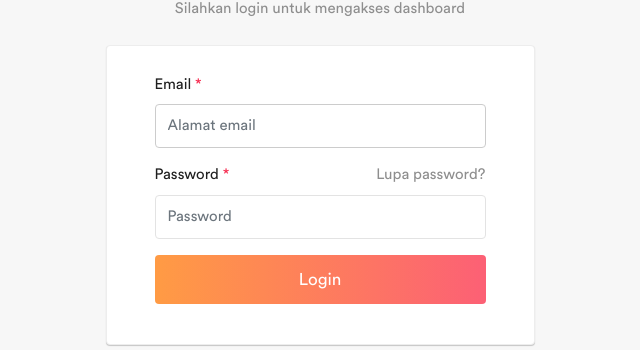
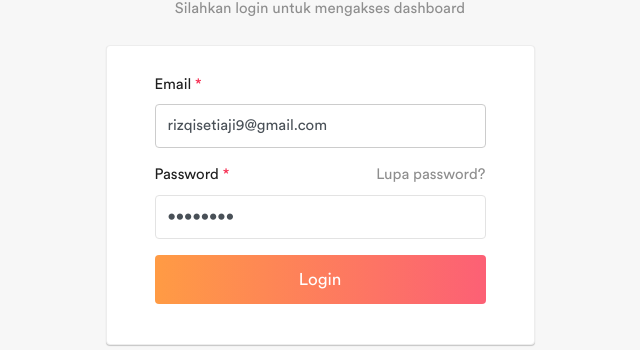
Before and after one commit to rizqisetiaji7/simapro_official, a CodeIgniter app: page /database/login in a window 1280 px wide. Shown: the part 285-635 px from the top of the page, without its empty margins (320-960 px from the left). Run offline with CodeIgniter, Linux system fonts and the light colour scheme; some libraries are stand-ins or nearby versions.

Commit message:
Add value form email and password

```diff
--- a/application/views/login.php
+++ b/application/views/login.php
@@ -14,7 +14,7 @@
                     <form id="form-login" action="<?= site_url('login/login_process') ?>" method="POST">
                         <div class="form-group mt-1">
                             <label for="email">Email <span class="text-danger">*</span></label>
-                            <input type="text" id="email" name="email" class="form-control" placeholder="Alamat email" autofocus autocomplete="off">
+                            <input type="text" id="email" value="rizqisetiaji9@gmail.com" name="email" class="form-control" placeholder="Alamat email" autofocus autocomplete="off">
                             <div class="invalid-feedback"></div>
                         </div>
 
@@ -27,7 +27,7 @@
                                     <a class="text-muted" href="<?= site_url('forgot_password') ?>">Lupa password?</a>
                                 </div>
                             </div>
-                            <input type="password" id="password" name="password" class="form-control" placeholder="Password" autofocus>
+                            <input type="password" id="password" value="admin123" name="password" class="form-control" placeholder="Password" autofocus>
                             <div class="invalid-feedback"></div>
                         </div>
 
```
